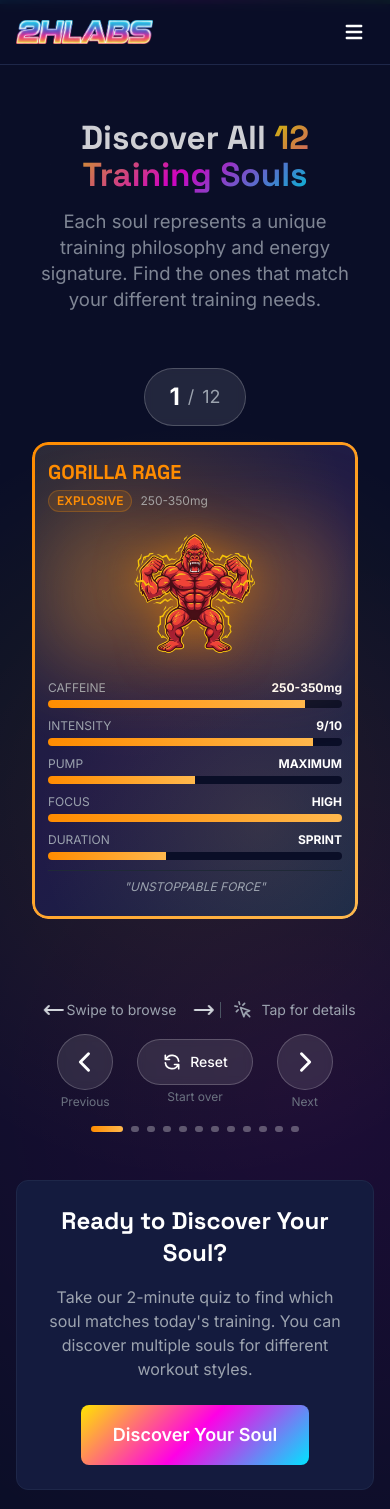
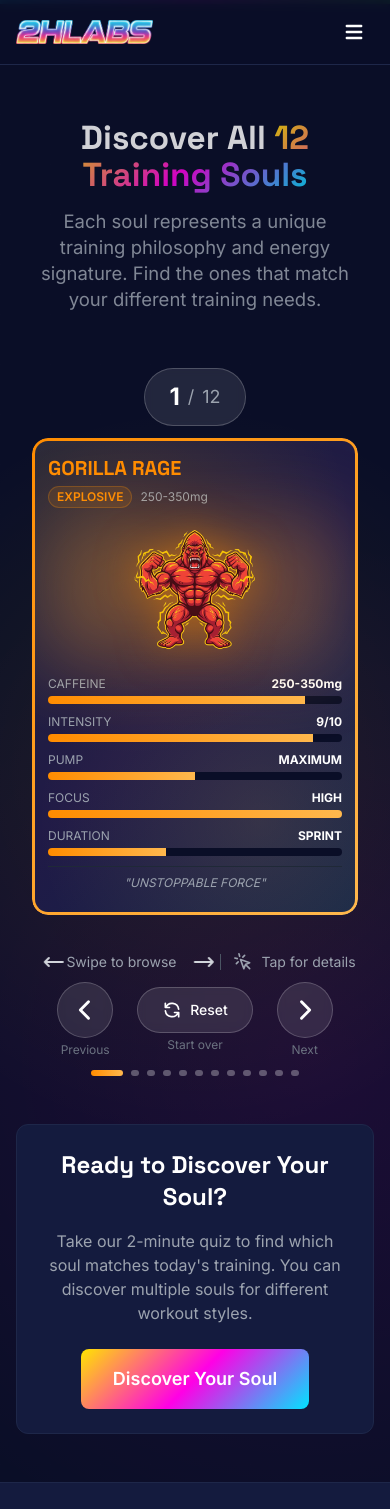
Before and after one commit to HermannPR/2HLABS, a React (Vite) app: page /souls in a window 390 px wide. Shown: the top 1509 px of the page. Built offline with nearby package versions, Linux system fonts and the light colour scheme.

Commit message:
Fix mobile scroll: disable vertical drag, only allow horizontal swipe + reduce spacing

```diff
--- a/src/components/soul/StackedCards.tsx
+++ b/src/components/soul/StackedCards.tsx
@@ -72,8 +72,8 @@ function SwipeCard({
 
   return (
     <motion.div
-      drag={isTop}
-      dragConstraints={{ left: 0, right: 0, top: 0, bottom: 0 }}
+      drag={isTop ? "x" : false}
+      dragConstraints={{ left: 0, right: 0 }}
       dragElastic={0.7}
       onDragEnd={handleDragEnd}
       animate={controls}
@@ -86,7 +86,7 @@ function SwipeCard({
         left: 0,
         right: 0,
         zIndex: 1,
-        touchAction: isTop ? 'pan-x pan-y' : 'auto',
+        touchAction: isTop ? 'pan-x' : 'auto',
         cursor: isTop ? 'grab' : 'default',
         transformStyle: 'preserve-3d',
       }}
@@ -190,9 +190,9 @@ export function StackedCards({
   const visibleCards = cards.slice(currentIndex, currentIndex + 3);
 
   return (
-    <div className="relative w-full px-4 mb-8">
+    <div className="relative w-full px-4 mb-4">
       {/* Counter at top */}
-      <div className="text-center mb-4">
+      <div className="text-center mb-3">
         <div className="inline-flex items-center gap-2 bg-white/10 backdrop-blur-sm px-6 py-3 rounded-full border border-white/20">
           <span className="text-white font-bold text-2xl">{currentIndex + 1}</span>
           <span className="text-gray-400 text-lg">/</span>
@@ -201,13 +201,13 @@ export function StackedCards({
       </div>
 
       {/* Card container - full width */}
-      <div className="relative w-full max-w-lg mx-auto mb-4">
+      <div className="relative w-full max-w-lg mx-auto mb-3">
         {/* Card deck */}
         <div
           className="relative w-full bg-transparent"
           style={{
-            height: '540px',
-            minHeight: '540px',
+            height: '500px',
+            minHeight: '500px',
             perspective: '1000px',
           }}
         >
@@ -233,7 +233,7 @@ export function StackedCards({
       </div>
 
       {/* Swipe animation hint */}
-      <div className="flex items-center justify-center gap-3 mb-3 flex-wrap">
+      <div className="flex items-center justify-center gap-3 mb-2 flex-wrap">
         {/* Animated swipe gesture hint */}
         <div className="flex items-center gap-2 text-gray-400 text-sm">
           <svg
@@ -264,7 +264,7 @@ export function StackedCards({
       </div>
 
       {/* Navigation buttons below card */}
-      <div className="flex flex-col items-center gap-3">
+      <div className="flex flex-col items-center gap-2">
         <div className="flex items-center justify-center gap-6">
           {/* Previous Button */}
           <div className="flex flex-col items-center gap-1">
@@ -330,7 +330,7 @@ export function StackedCards({
       </div>
 
       {/* Progress indicator */}
-      <div className="flex justify-center gap-2 mt-4">
+      <div className="flex justify-center gap-2 mt-3">
         {cards.map((_, idx) => (
           <div
             key={idx}
```
